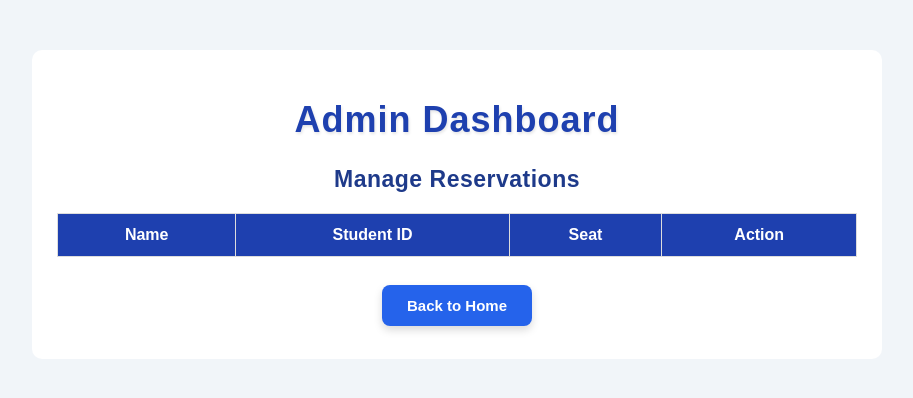
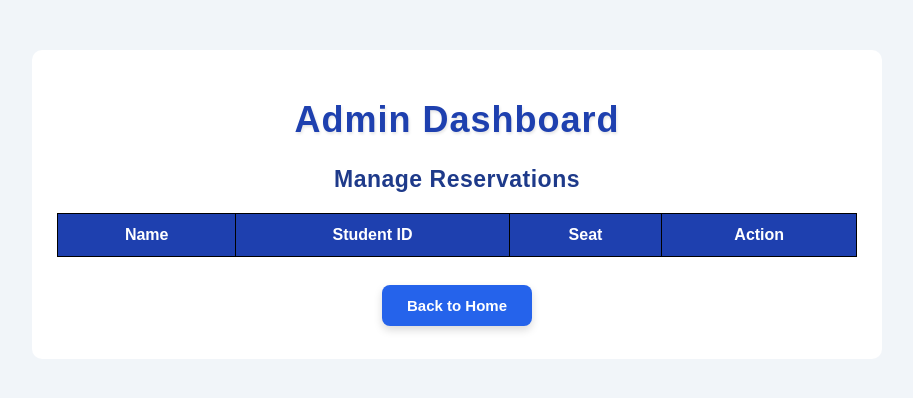
Before and after one commit to Dadk252/Codings, a PHP site: page /admin.php in a window 1280 px wide. Shown: the top 398 px of the page, without its empty margins (183-1096 px from the left). Run offline with PHP 8.4, Linux system fonts and the light colour scheme; lists and menus that the app fills with data are empty.

Commit message:
changed color

```diff
--- a/style.css
+++ b/style.css
@@ -152,7 +152,7 @@ table {
 
 th, td {
     padding: 12px;
-    border: 1px solid #ddd;
+    border: 1px solid black;
 }
 
 
```
